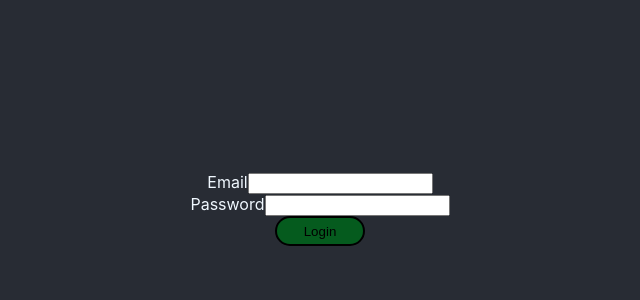
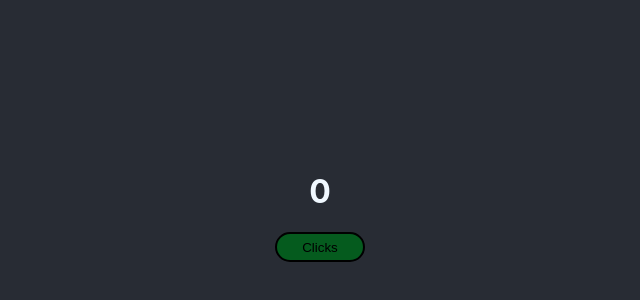
Before and after one commit to rathaur08/react-tutorial, a React (Create React App) app: page / in a window 1280 px wide. Shown: the part 84-384 px from the top of the page, without its empty margins (320-960 px from the left). Built offline with nearby package versions, Linux system fonts and the light colour scheme.

Commit message:
Add first UseEffect Count+1

```diff
--- a/src/App.js
+++ b/src/App.js
@@ -5,7 +5,8 @@ import './App.css';
 // import UseStateObject from './components/UseStateObject';
 // import UseStateRemoveArray from './components/UseStateRemoveArray';
 // import ShowCirEval from './components/ShowCirEval';
-import BasicForm from './components/Form/BasicForm';
+// import BasicForm from './components/Form/BasicForm';
+import UseEffects1 from './components/useEffect/UseEffects1';
 
 const App = () => {
   return (
@@ -26,7 +27,10 @@ const App = () => {
       {/* <ShowCirEval/> */}
 
       {/* Create Login Form with React */}
-      <BasicForm/>
+      {/* <BasicForm/> */}
+
+      {/* Add Use Effect functions */}
+      <UseEffects1/>
 
     </div>
   )
--- /dev/null
+++ b/src/components/useEffect/UseEffects1.js
@@ -0,0 +1,22 @@
+import React, { useEffect, useState } from 'react'
+
+const UseEffects1 = () => {
+
+     const [count, setCount] = useState(0);
+
+    useEffect(() => {
+       document.title = `Chats (${count +1 })`
+    });
+    console.log("Hello useEffect");
+
+  return (
+    <div>
+        <h1>{count}</h1>
+        <button  className="btn" onClick={
+            ()=> setCount(count +1)
+        } >Clicks</button>
+    </div>
+  )
+}
+
+export default UseEffects1
```
